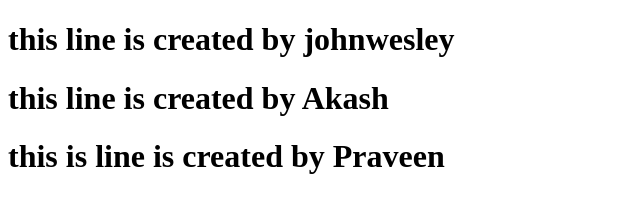
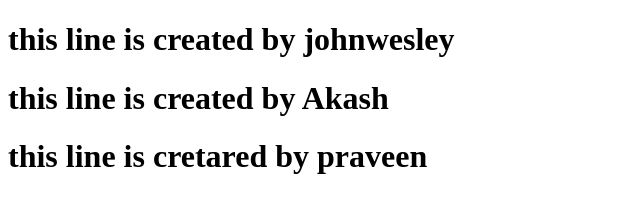
Before and after one commit to johnweseley7396/group_project, a plain HTML site: page index.html in a window 1280 px wide. Shown: the whole page, without its empty margins (0-640 px from the left). Drawn offline with Linux system fonts and the light colour scheme.

Commit message:
commited by praveen

```diff
--- a/index.html
+++ b/index.html
@@ -9,6 +9,9 @@
     <h1>this line is created by johnwesley</h1>
     <h1>this line is created by Akash</h1>
 
-    <h1>this is line is created by Praveen</h1>
+
+
+
+    <h1>this line is cretared by praveen</h1>
 </body>
 </html>
```
